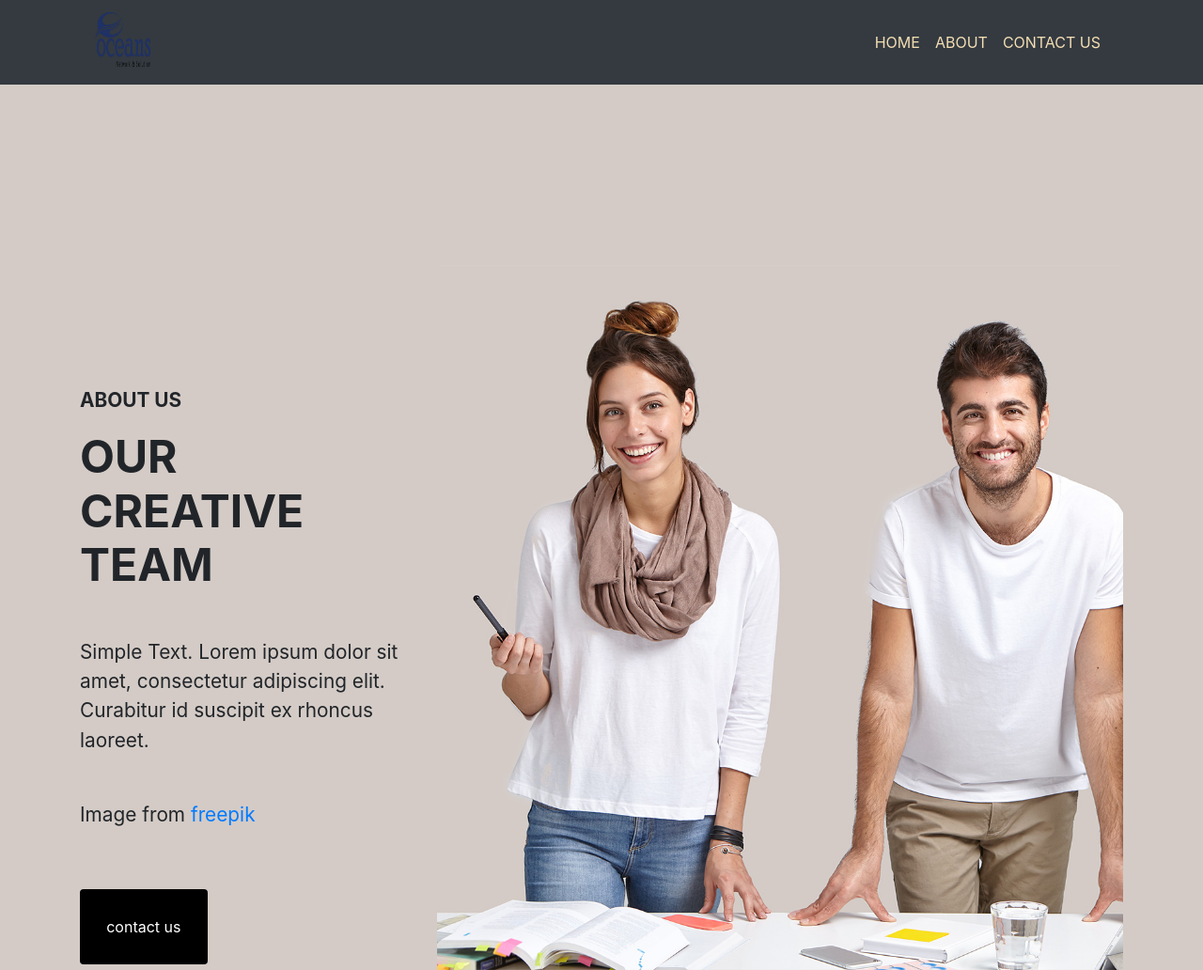
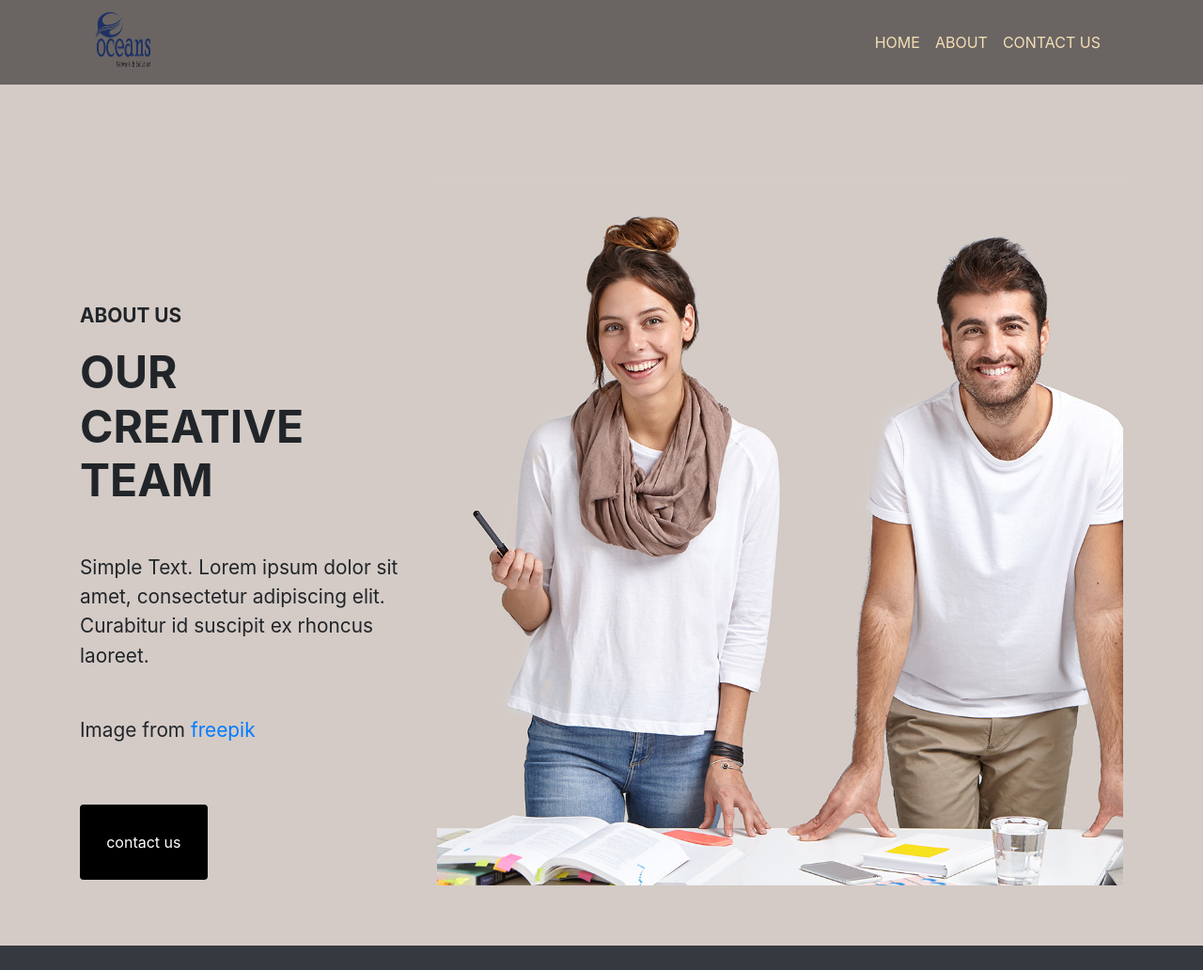
Before and after one commit to SidhantSidhant/template, a plain HTML site: page index.html in a window 1280 px wide. Shown: the top 1032 px of the page at 94% size. Drawn offline with nearby package versions, Linux system fonts and the light colour scheme.

```diff
--- a/assets/css/style.css
+++ b/assets/css/style.css
@@ -1,3 +1,10 @@
+header{
+    background-color: rgb(0, 0, 0, .5) !important;
+    position: fixed;
+    width: 100%;
+    z-index: 111;
+}
+
 header .navbar a {
     color: wheat !important
 }
--- a/index.html
+++ b/index.html
@@ -20,7 +20,7 @@
 </head>
 
 <body>
-  <header class="bg-dark">
+  <header >
     <div class="container">
       <nav class="navbar navbar-expand-lg navbar-light ">
         <a class="navbar-brand" href="#"><img src="./assets/images/logo Oceans png (1).png" alt="oceans images" class="img-fluid" title="oceans images"></a>
```
